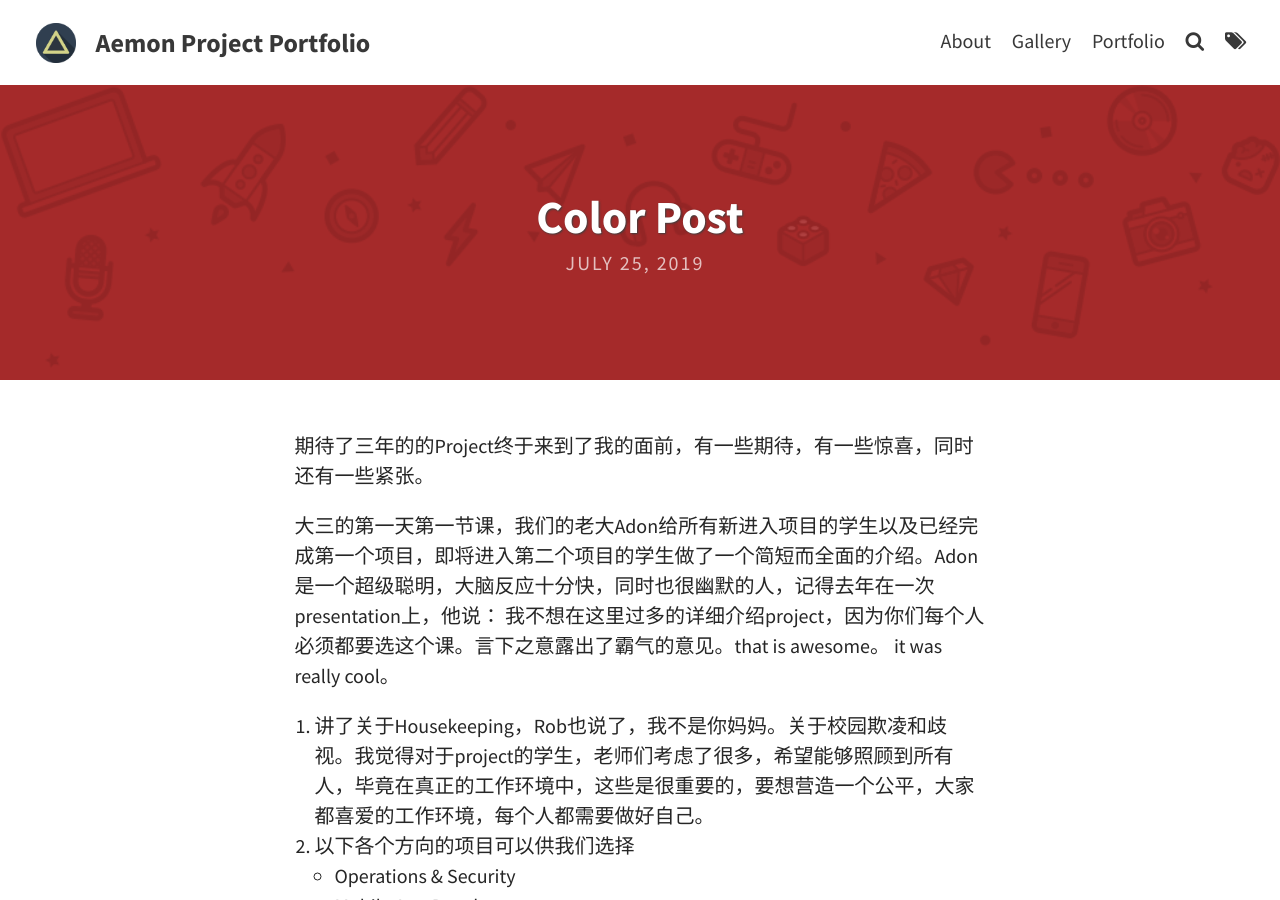
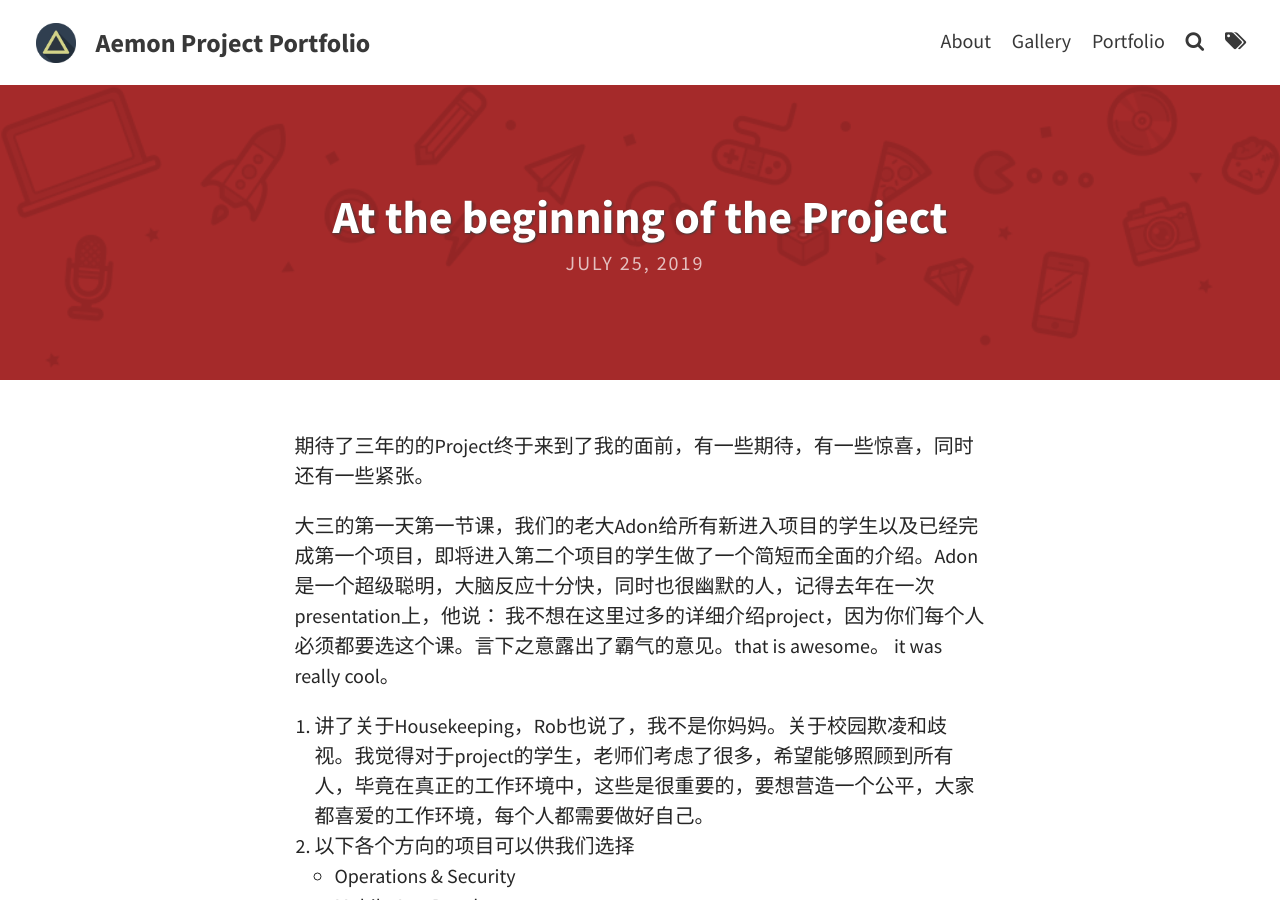
Before and after one commit to aemooooon/Project-Portfolio, a Jekyll site: the page built from _posts/2019-07-25-at-the-beginning-of-the-project.md, in a window 1280 px wide and 900 px high. Built offline with Jekyll 4.4.1, drawn with Linux system fonts in a browser that asks for light colours; some of the changed text lies outside the part shown.

Commit message:
Update 2019-07-25-at-the-beginning-of-the-project.md

```diff
--- a/_posts/2019-07-25-at-the-beginning-of-the-project.md
+++ b/_posts/2019-07-25-at-the-beginning-of-the-project.md
@@ -1,7 +1,7 @@
 ---
 layout: post
-title: Color Post
-tags: [Test, Color, Markdown]
+title: At the beginning of the Project
+tags: [project 1]
 color: brown
 ---
 
```
